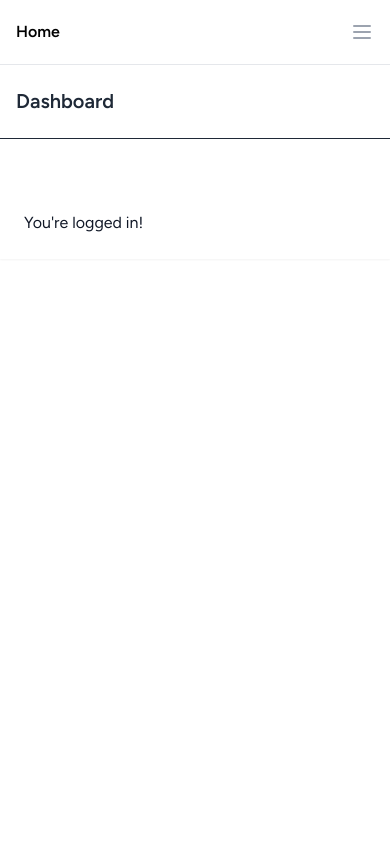
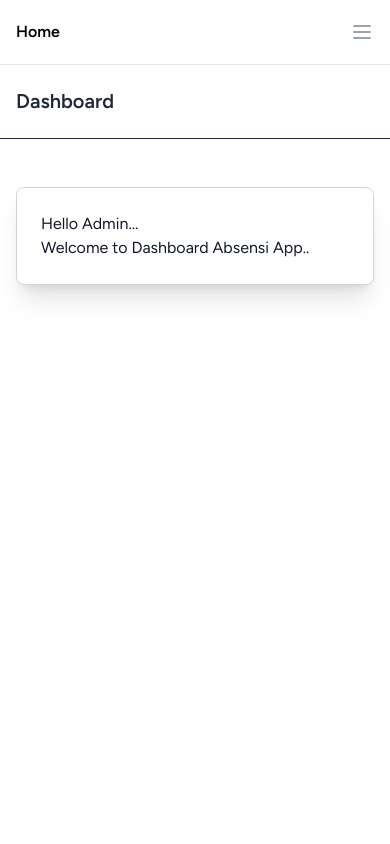
Before and after one commit to rizkisahat996/absensi-app, a Laravel app: page /dashboard in a window 390 px wide. Run offline with Laravel 10, Linux system fonts and the light colour scheme; a user stored in the database is signed in; data comes from the database, SQL or seed files in the repository; style sheets or scripts are compiled from the project's sources.

Commit message:
update dikit

```diff
--- a/resources/views/dashboard.blade.php
+++ b/resources/views/dashboard.blade.php
@@ -5,11 +5,12 @@
         </h2>
     </x-slot>
 
-    <div class="py-12">
+    <div class="py-12 px-4">
         <div class="max-w-7xl mx-auto sm:px-6 lg:px-8">
-            <div class="bg-white overflow-hidden shadow-sm sm:rounded-lg">
+            <div class="bg-white shadow-xl border border-gray-300 overflow-hidden rounded-lg">
                 <div class="p-6 text-gray-900">
-                    {{ __("You're logged in!") }}
+                    <div>Hello {{ Auth::user()->name }}...</div>
+                    {{ __(" Welcome to Dashboard Absensi App..") }}
                 </div>
             </div>
         </div>
--- a/resources/views/layouts/app.blade.php
+++ b/resources/views/layouts/app.blade.php
@@ -6,7 +6,7 @@
 				<meta name="viewport" content="width=device-width, initial-scale=1">
 				<meta name="csrf-token" content="{{ csrf_token() }}">
 
-				<title>{{ config('app.name', 'Laravel') }}</title>
+				<title>{{ config('app.name', 'Absensi App') }}</title>
 
 				<!-- Fonts -->
 				<link rel="preconnect" href="https://fonts.bunny.net">
```
Also changed, not shown: resources/views/absensi/index.blade.php (+4 -4 lines), resources/views/absensi/index_admin.blade.php (+1 -11 lines).
